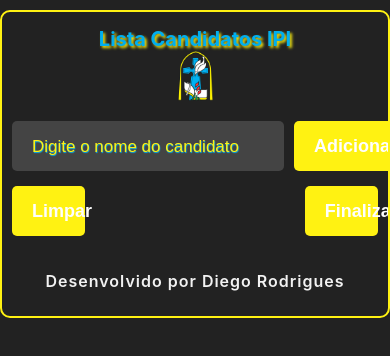
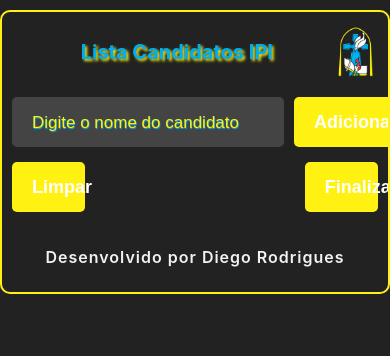
Before and after one commit to DiegoRodrigues1402/app-computa-o-de-votos, a React (Vite) app: page / in a window 390 px wide. Shown: the top 356 px of the page. Built offline with nearby package versions, Linux system fonts and the light colour scheme.

Commit message:
retornando css remoto

```diff
--- a/src/componets/Header.css
+++ b/src/componets/Header.css
@@ -1,144 +1,208 @@
-.container-header {
+.container-header{
     display: flex;
-    justify-content: center; /* Centraliza os itens dentro do contêiner */
+    justify-content: center; /* Centraliza todos os itens dentro do contêiner */
     align-items: center; /* Alinha verticalmente */
     padding: 10px 20px;
-    flex-wrap: wrap; /* Adiciona flex-wrap para quebrar o layout quando necessário */
+
+
 }
 
-.container-header h1 {
+
+.container-header h1{
     color: #00afef;
     font-size: 58px;
     text-shadow: 2px 2px 3px #fff212;
     width: 100%; /* Garante que o h1 ocupe toda a largura do contêiner */
     text-align: center; /* Centraliza o texto */
-    margin: 0; /* Remove margens para evitar quebras inesperadas */
+
 }
 
 .logo {
     height: 100px; /* Ajuste o tamanho da logo */
     width: auto; /* Mantém a proporção da imagem */
     max-width: 100%;
-    max-height: 100px; /* Garante que a altura da logo não ultrapasse o limite */
-}
 
-@media screen and (max-width: 1920px) {
-    .container-header {
+
+  }
+  @media screen  and (max-width: 1920px){
+    .container-header{
+        display: flex;
         justify-content: space-between; /* Centraliza todos os itens dentro do contêiner */
-        padding: 10px;
+        align-items: center; /* Alinha verticalmente */
+        padding: 10px 10px;
+
+
     }
-    .container-header h1 {
+    .container-header h1{
         font-size: 130px;
+
+
     }
     .logo {
-        height: 200px;
+        height: 200px; /* Ajuste o tamanho da logo */
+        width: auto; /* Mantém a proporção da imagem */
+        max-width: 100%;
+
+      }
+  }
+  @media screen  and (max-width: 1446px){
+    .container-header{
+        display: flex;
+        justify-content: space-between; /* Centraliza todos os itens dentro do contêiner */
+        align-items: center; /* Alinha verticalmente */
+        padding: 10px 10px;
+
+
     }
-}
+    .container-header h1{
+        font-size: 100px;
 
-@media screen and (max-width: 1446px) {
-    .container-header {
-        justify-content: space-between;
-    }
-    .container-header h1 {
-        font-size: 100px;
+
     }
     .logo {
-        height: 170px;
+        height: 170px; /* Ajuste o tamanho da logo */
+        width: auto; /* Mantém a proporção da imagem */
+        max-width: 100%;
+
+      }
+  }
+  @media screen  and (max-width: 1200px){
+    .container-header{
+        display: flex;
+        justify-content: space-between; /* Centraliza todos os itens dentro do contêiner */
+        align-items: center; /* Alinha verticalmente */
+        padding: 10px 10px;
+
+
     }
-}
+    .container-header h1{
+        font-size: 90px;
 
-@media screen and (max-width: 1200px) {
-    .container-header {
-        justify-content: space-between;
-    }
-    .container-header h1 {
-        font-size: 90px;
+
     }
     .logo {
-        height: 150px;
+        height: 150px; /* Ajuste o tamanho da logo */
+        width: auto; /* Mantém a proporção da imagem */
+        max-width: 100%;
+
+      }
+  }
+  @media screen  and (max-width: 1025px){
+    .container-header{
+        display: flex;
+        justify-content: space-between; /* Centraliza todos os itens dentro do contêiner */
+        align-items: center; /* Alinha verticalmente */
+        padding: 10px 10px;
+
+
     }
-}
+    .container-header h1{
+        font-size: 70px;
 
-@media screen and (max-width: 1025px) {
-    .container-header {
-        justify-content: space-between;
-    }
-    .container-header h1 {
-        font-size: 70px;
+
     }
     .logo {
-        height: 120px;
+        height: 120px; /* Ajuste o tamanho da logo */
+        width: auto; /* Mantém a proporção da imagem */
+        max-width: 100%;
+
+      }
+  }
+  @media screen  and (max-width: 881px){
+    .container-header{
+        display: flex;
+        justify-content: space-between; /* Centraliza todos os itens dentro do contêiner */
+        align-items: center; /* Alinha verticalmente */
+        padding: 10px 10px;
+
+
     }
-}
+    .container-header h1{
+        font-size: 65px;
 
-@media screen and (max-width: 881px) {
-    .container-header {
-        justify-content: space-between;
-    }
-    .container-header h1 {
-        font-size: 65px;
+
     }
     .logo {
-        height: 100px;
+        height: 100px; /* Ajuste o tamanho da logo */
+        width: auto; /* Mantém a proporção da imagem */
+        max-width: 100%;
+
+      }
+  }
+  @media screen  and (max-width: 768px){
+    .container-header{
+        display: flex;
+        justify-content: space-between; /* Centraliza todos os itens dentro do contêiner */
+        align-items: center; /* Alinha verticalmente */
+        padding: 5px 5px;
+
+
     }
-}
+    .container-header h1{
+        font-size: 55px;
 
-@media screen and (max-width: 768px) {
-    .container-header {
-        flex-direction: column; /* Empilha os itens verticalmente */
-        justify-content: center;
-        align-items: center;
-        padding: 5px;
-    }
-    .container-header h1 {
-        font-size: 55px;
+
     }
     .logo {
-        height: 90px;
-    }
-}
+        height: 90px; /* Ajuste o tamanho da logo */
+        width: auto; /* Mantém a proporção da imagem */
+        max-width: 100%;
 
-@media screen and (max-width: 600px) {
-    .container-header {
-        flex-direction: column; /* Empilha os itens verticalmente */
-        justify-content: center;
-        align-items: center;
-        padding: 5px;
-    }
-    .container-header h1 {
-        font-size: 20px; /* Ajuste para telas pequenas */
+      }
+  }
+  @media screen  and (max-width: 600px){
+    .container-header h1{
+        font-size: 20px;
+
+
     }
     .logo {
-        height: 50px;
+        height: 50px; /* Ajuste o tamanho da logo */
+        width: auto; /* Mantém a proporção da imagem */
+        max-width: 100%;
+
+      }
+  }
+  @media screen  and (max-width: 360px){
+    .container-header{
+        display: flex;
+        justify-content: space-between; /* Centraliza todos os itens dentro do contêiner */
+        align-items: center; /* Alinha verticalmente */
+        padding: 2px 2px;
+
+
     }
-}
+    .container-header h1{
+        font-size: 20px;
 
-@media screen and (max-width: 360px) {
-    .container-header {
-        flex-direction: column; /* Empilha os itens verticalmente */
-        justify-content: center;
-        align-items: center;
-        padding: 2px;
-    }
-    .container-header h1 {
-        font-size: 20px;
+
     }
     .logo {
-        height: 50px;
+        height: 50px; /* Ajuste o tamanho da logo */
+        width: auto; /* Mantém a proporção da imagem */
+        max-width: 100%;
+
+      }
+  }
+  @media screen  and (max-width: 320px){
+    .container-header{
+        display: flex;
+        justify-content: space-between; /* Centraliza todos os itens dentro do contêiner */
+        align-items: center; /* Alinha verticalmente */
+        padding: 2px 2px;
+
+
     }
-}
+    .container-header h1{
+        font-size: 25px;
 
-@media screen and (max-width: 320px) {
-    .container-header {
-        flex-direction: column; /* Empilha os itens verticalmente */
-        justify-content: center;
-        align-items: center;
-        padding: 2px;
-    }
-    .container-header h1 {
-        font-size: 25px;
+
     }
     .logo {
-        height: 50px;
-    }
-}
+        height: 50px; /* Ajuste o tamanho da logo */
+        width: auto; /* Mantém a proporção da imagem */
+        max-width: 100%;
+
+      }
+
+  }
```
